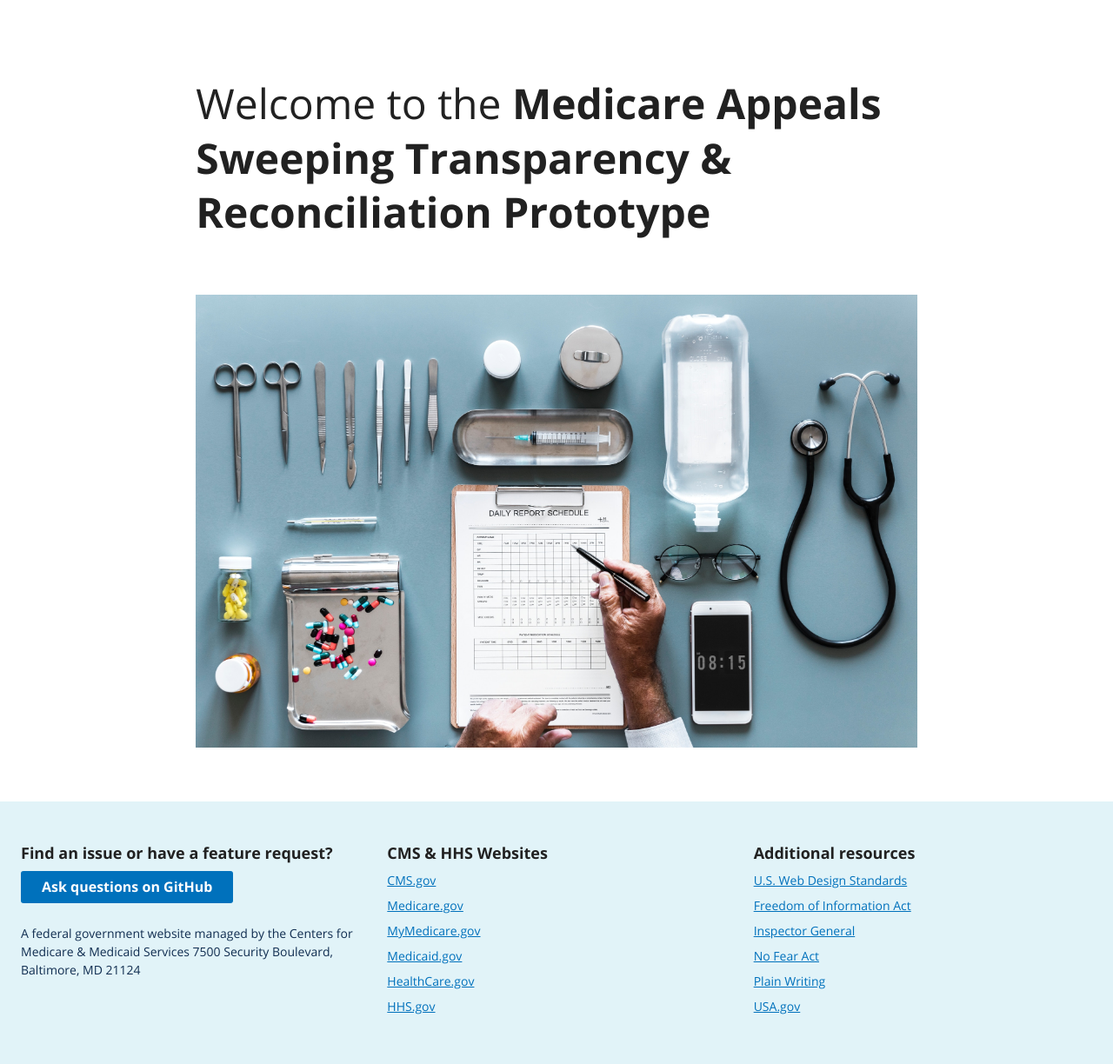
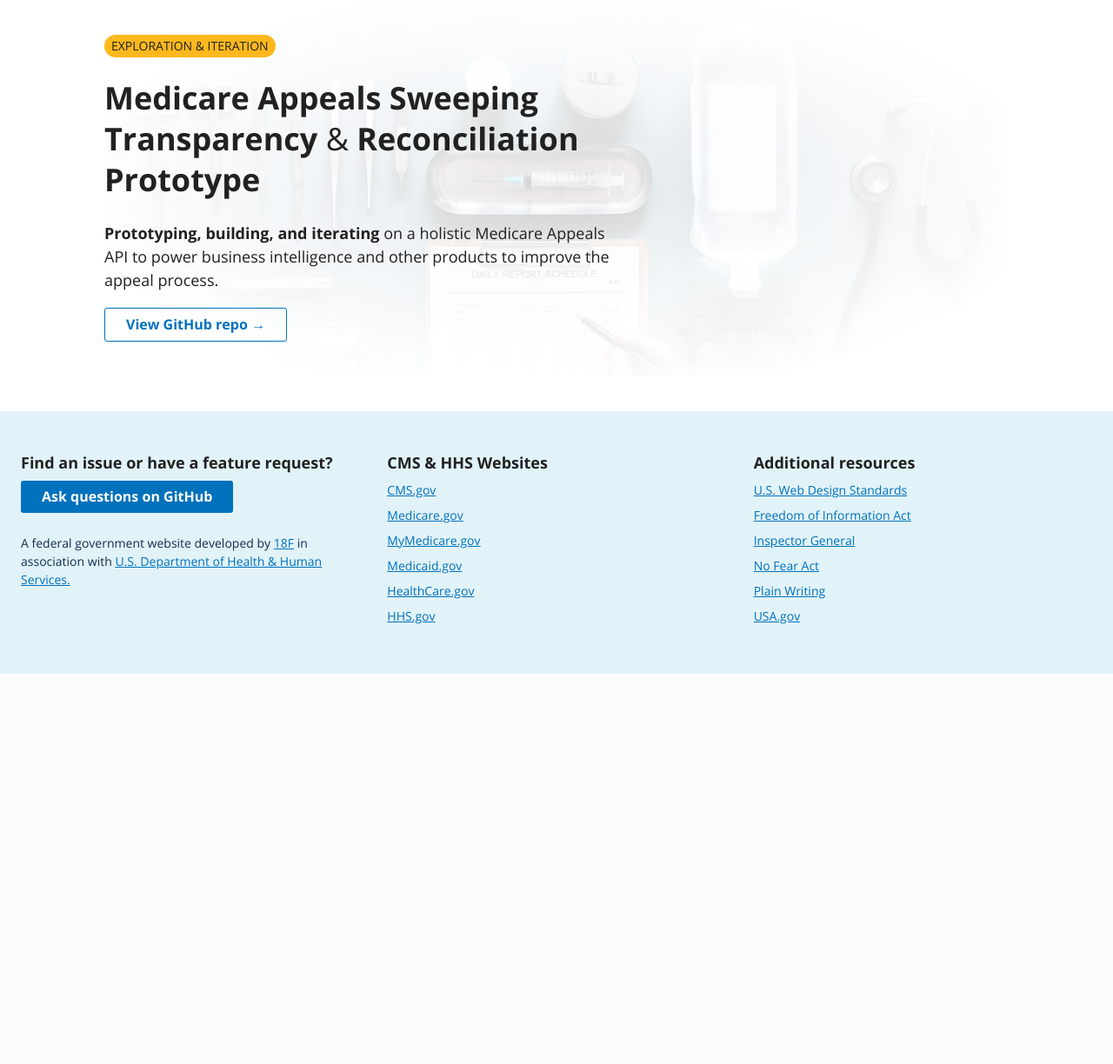
Before and after one commit to 18F/medicare-appeals-prototyping, a Django app: page / in a window 1280 px wide. Shown: the part 75-1299 px from the top of the page at 87% size. After the commit the page ends 850 px from the top, so only its background shows below. Run offline with Django 3.2, Linux system fonts and the light colour scheme.

Commit message:
Add 404 and etc pages and update home page banner

```diff
--- a/medicare_appeals/appeals/views.py
+++ b/medicare_appeals/appeals/views.py
@@ -5,3 +5,23 @@ from django.conf import settings
 def index(request):
     context = {"title": "Home", "message": "Welcome to Medicare Appeals"}
     return render(request, 'pages/index.html', context)
+
+
+def handler400(request, exception):
+    return render(request, 'pages/400.html', {'exception': exception})
+
+
+def handler403(request, exception):
+    response = render(request, 'pages/403.html', {'exception': exception})
+    response.status_code = 403
+    return response
+
+
+def handler404(request, exception):
+    response = render(request, 'pages/404.html', {})
+    response.status_code = 404
+    return response
+
+
+def handler500(request, exception=None):
+    return render(request, 'pages/500.html', {})
--- a/medicare_appeals/static/css/base.css
+++ b/medicare_appeals/static/css/base.css
@@ -23,3 +23,16 @@ video {
     opacity: 0.9;
     outline: #4b4b4d;
 }
+
+.banner-pattern {
+    background-size: cover;
+    background-repeat: no-repeat;
+    background-position: top center;
+}
+
+.banner-background {
+    background: -moz-radial-gradient(center, ellipse cover, rgba(255,255,255,0.8) 0%, rgba(255,255,255,1) 79%, rgba(255,255,255,1) 100%);
+    background: -webkit-radial-gradient(center, ellipse cover, rgba(255,255,255,0.8) 0%,rgba(255,255,255,1) 79%,rgba(255,255,255,1) 100%);
+    background: radial-gradient(ellipse at center, rgba(255,255,255,0.8) 0%,rgba(255,255,255,1) 79%,rgba(255,255,255,1) 100%);
+    filter: progid:DXImageTransform.Microsoft.gradient( startColorstr='#ccffffff', endColorstr='#ffffff',GradientType=1 );
+}
--- /dev/null
+++ b/medicare_appeals/templates/components/banner.html
@@ -0,0 +1,27 @@
+{% block banner %}
+    <div class="ds-u-margin-bottom--2 ds-u-lg-margin-bottom--5">
+        {% load static %}
+        <div class="banner-pattern" style="background-image: url({% static 'medical-equipment.jpg' %});">
+            <div class="banner-background">
+                <div class="ds-l-row">
+                    <div class="ds-u-color--base ds-u-padding-y--2 ds-u-lg-padding-y--5 ds-l-col--12 ds-l-lg-col--7">
+
+                        <span class="ds-c-badge ds-c-badge--warn ds-u-text-transform--uppercase">Exploration &amp; Iteration</span>
+
+                        <h1 class="ds-h1 ds-u-font-weight--bold ds-u-margin-y--3">
+                            Medicare Appeals Sweeping Transparency <span class="ds-u-font-weight--normal">&amp;</span> Reconciliation Prototype
+                        </h1>
+                        <p class="ds-text--lead">
+                            <strong>Prototyping, building, and iterating</strong> on a holistic Medicare Appeals API to power business intelligence and other products to improve the appeal process.
+                        </p>
+                        <div class="ctas">
+                            <a class="ds-c-button button--white" href="https://github.com/18F/medicare-appeals-prototyping" aria-label="View GitHub repo" target="_blank" rel="noopener noreferrer">
+                                View GitHub repo →
+                            </a>
+                        </div>
+                    </div>
+                </div>
+            </div>
+        </div>
+    </div>
+{% endblock %}
--- a/medicare_appeals/templates/components/footer.html
+++ b/medicare_appeals/templates/components/footer.html
@@ -4,31 +4,31 @@
             <div class="ds-l-row">
                 <article class="ds-l-col--12 ds-l-lg-col--4 ds-u-margin-bottom--4">
                     <h2 class="ds-h4">Find an issue or have a feature&nbsp;request?</h2>
-                    <a class="ds-c-button ds-c-button--primary" href="https://github.com/18F/medicare-appeals-prototyping/issues" target="_blank">Ask questions on GitHub</a>
+                    <a class="ds-c-button ds-c-button--primary" href="https://github.com/18F/medicare-appeals-prototyping/issues" target="_blank" rel="noopener noreferrer">Ask questions on GitHub</a>
                     <p class="ds-text ds-u-color--primary-darkest ds-u-font-size--small ds-u-margin-top--3 ds-u-measure--base">
-                        A federal government website managed by the Centers for Medicare &amp; Medicaid Services 7500 Security Boulevard, Baltimore, MD 21124
+                        A federal government website developed by <a href='https://18f.gsa.gov' target="_blank" rel="noopener noreferrer">18F</a> in association with <a href="https://hhs.gov" target="_blank" rel="noopener noreferrer">U.S. Department of Health & Human Services.</a>
                     </p>
                 </article>
                 <article class="ds-l-col--12 ds-l-sm-col--6 ds-l-lg-col--4 ds-u-margin-bottom--4">
                     <h2 class="ds-h4">CMS &amp; HHS Websites</h2>
                     <ul class="ds-c-list ds-c-list--bare ds-u-font-size--small">
-                        <li><a href="http://www.cms.gov" target="_blank">CMS.gov</a></li>
-                        <li><a href="http://www.medicare.gov" target="_blank">Medicare.gov</a></li>
-                        <li><a href="http://www.mymedicare.gov" target="_blank">MyMedicare.gov</a></li>
-                        <li><a href="http://www.medicaid.gov" target="_blank">Medicaid.gov</a></li>
-                        <li><a href="http://www.healthcare.gov" target="_blank">HealthCare.gov</a></li>
-                        <li><a href="http://www.HHS.gov/open" target="_blank">HHS.gov</a></li>
+                        <li><a href="http://www.cms.gov" target="_blank" rel="noopener noreferrer">CMS.gov</a></li>
+                        <li><a href="http://www.medicare.gov" target="_blank" rel="noopener noreferrer">Medicare.gov</a></li>
+                        <li><a href="http://www.mymedicare.gov" target="_blank" rel="noopener noreferrer">MyMedicare.gov</a></li>
+                        <li><a href="http://www.medicaid.gov" target="_blank" rel="noopener noreferrer">Medicaid.gov</a></li>
+                        <li><a href="http://www.healthcare.gov" target="_blank" rel="noopener noreferrer">HealthCare.gov</a></li>
+                        <li><a href="http://www.HHS.gov/open" target="_blank" rel="noopener noreferrer">HHS.gov</a></li>
                     </ul>
                 </article>
                 <article class="ds-l-col--12 ds-l-sm-col--6 ds-l-lg-col--4 ds-u-margin-bottom--4">
                     <h2 class="ds-h4">Additional resources</h2>
                     <ul class="ds-c-list ds-c-list--bare ds-u-font-size--small">
-                        <li><a href="https://standards.usa.gov/" target="_blank">U.S. Web Design Standards</a></li>
-                        <li><a href="http://www.cms.gov/About-CMS/Agency-Information/Aboutwebsite/FOIA.html" target="_blank">Freedom of Information Act</a></li>
-                        <li><a href="https://oig.hhs.gov/" target="_blank">Inspector General</a></li>
-                        <li><a href="http://www.cms.gov/About-CMS/Agency-Information/Aboutwebsite/NoFearAct.html" target="_blank">No Fear Act</a></li>
-                        <li><a href="http://www.medicare.gov/about-us/plain-writing/plain-writing.html" target="_blank">Plain Writing</a></li>
-                        <li><a href="http://www.usa.gov" target="_blank">USA.gov</a></li>
+                        <li><a href="https://standards.usa.gov/" target="_blank" rel="noopener noreferrer">U.S. Web Design Standards</a></li>
+                        <li><a href="http://www.cms.gov/About-CMS/Agency-Information/Aboutwebsite/FOIA.html" target="_blank" rel="noopener noreferrer">Freedom of Information Act</a></li>
+                        <li><a href="https://oig.hhs.gov/" target="_blank" rel="noopener noreferrer">Inspector General</a></li>
+                        <li><a href="http://www.cms.gov/About-CMS/Agency-Information/Aboutwebsite/NoFearAct.html" target="_blank" rel="noopener noreferrer">No Fear Act</a></li>
+                        <li><a href="http://www.medicare.gov/about-us/plain-writing/plain-writing.html" target="_blank" rel="noopener noreferrer">Plain Writing</a></li>
+                        <li><a href="http://www.usa.gov" target="_blank" rel="noopener noreferrer">USA.gov</a></li>
                     </ul>
                 </article>
             </div>
--- a/medicare_appeals/templates/layouts/base.html
+++ b/medicare_appeals/templates/layouts/base.html
@@ -14,6 +14,7 @@
   {% block extra_meta %}{% endblock extra_meta %}
 
   {% load static %}
+  <link rel="shortcut icon" href="{% static 'favicon.ico' %}">
   <link rel="stylesheet" href="{% static 'base.css' %}">
   <link rel="stylesheet" href="{% static 'core.css' %}">
   <link rel="stylesheet" href="{% static 'layout.css' %}">
--- a/medicare_appeals/templates/pages/index.html
+++ b/medicare_appeals/templates/pages/index.html
@@ -3,20 +3,5 @@
 {% block title %}{{ title }}{% endblock %}
 
 {% block content %}
-    <div class="ds-l-row ds-u-justify-content--center ds-u-padding-top--7">
-        <div class="ds-l-col--10 ds-u-padding--4">
-            <h1 class="ds-title">
-                Welcome to the <strong>
-                    Medicare Appeals Sweeping Transparency & Reconciliation Prototype
-                </strong>
-            </h1>
-        </div>
-    </div>
-    <div class="ds-l-row ds-u-justify-content--center">
-        <div class="ds-l-col--10 ds-u-padding--4">
-            {% load static %}
-            <img src="{% static  'medical-equipment.jpg' %}" alt="medical equipment"/>
-        </div>
-    </div>
-    <img>
+    {% include "components/banner.html" %}
 {% endblock %}
--- a/medicare_appeals/urls.py
+++ b/medicare_appeals/urls.py
@@ -19,6 +19,11 @@ from django.conf import settings
 from django.urls import include, path
 from medicare_appeals.appeals.views import index
 
+handler400 = 'medicare_appeals.appeals.views.handler400'
+handler403 = 'medicare_appeals.appeals.views.handler403'
+handler404 = 'medicare_appeals.appeals.views.handler404'
+handler500 = 'medicare_appeals.appeals.views.handler500'
+
 urlpatterns = [path("admin/", admin.site.urls), path("", index)]
 
 if settings.DEBUG:
```
Also changed, not shown: medicare_appeals/templates/pages/400.html (added, +14 -0 lines), medicare_appeals/templates/pages/403.html (added, +14 -0 lines), medicare_appeals/templates/pages/404.html (added, +8 -0 lines), medicare_appeals/templates/pages/500.html (added, +8 -0 lines), medicare_appeals/static/images/favicon.ico (added), medicare_appeals/templates/components/header.html (line endings or trailing spaces).
